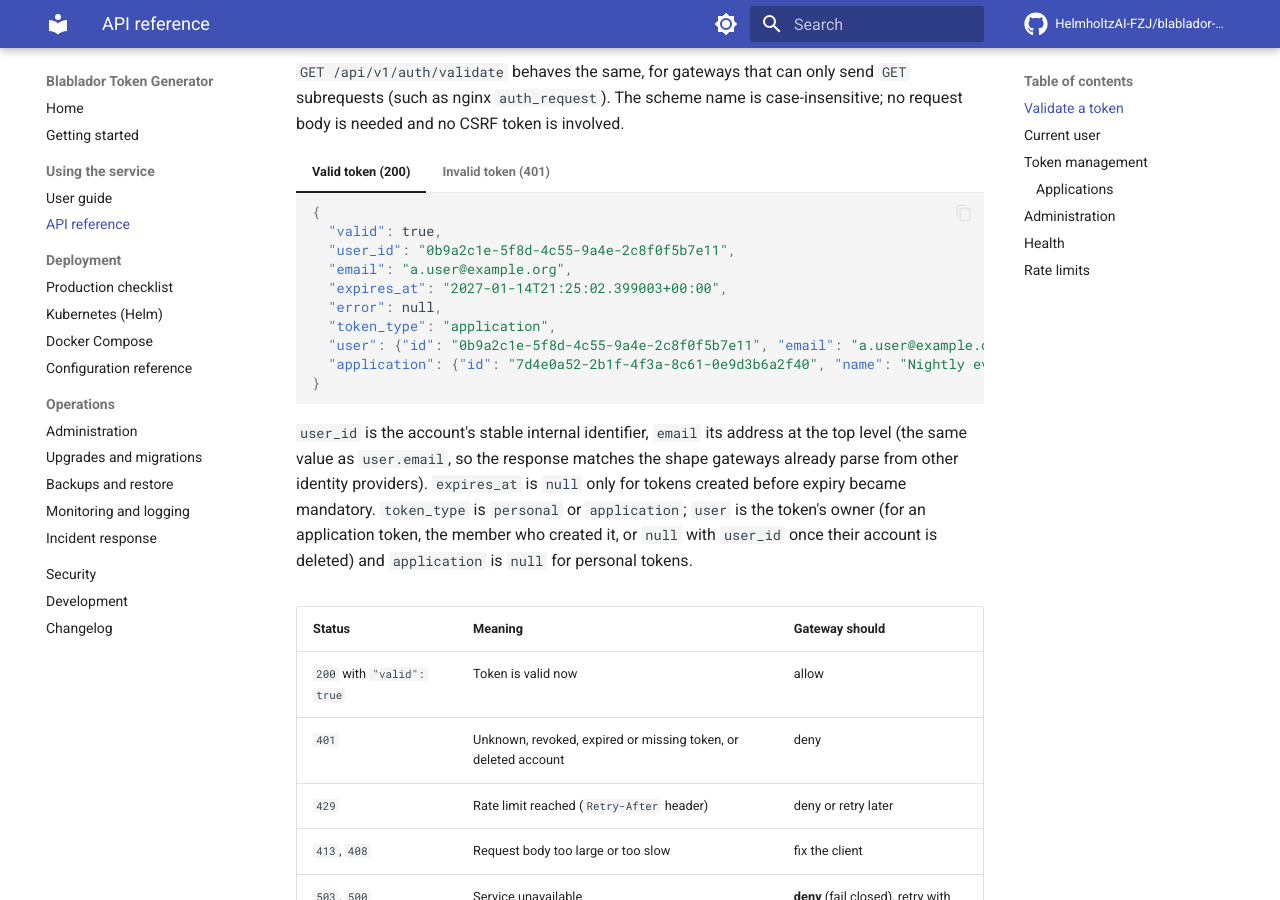
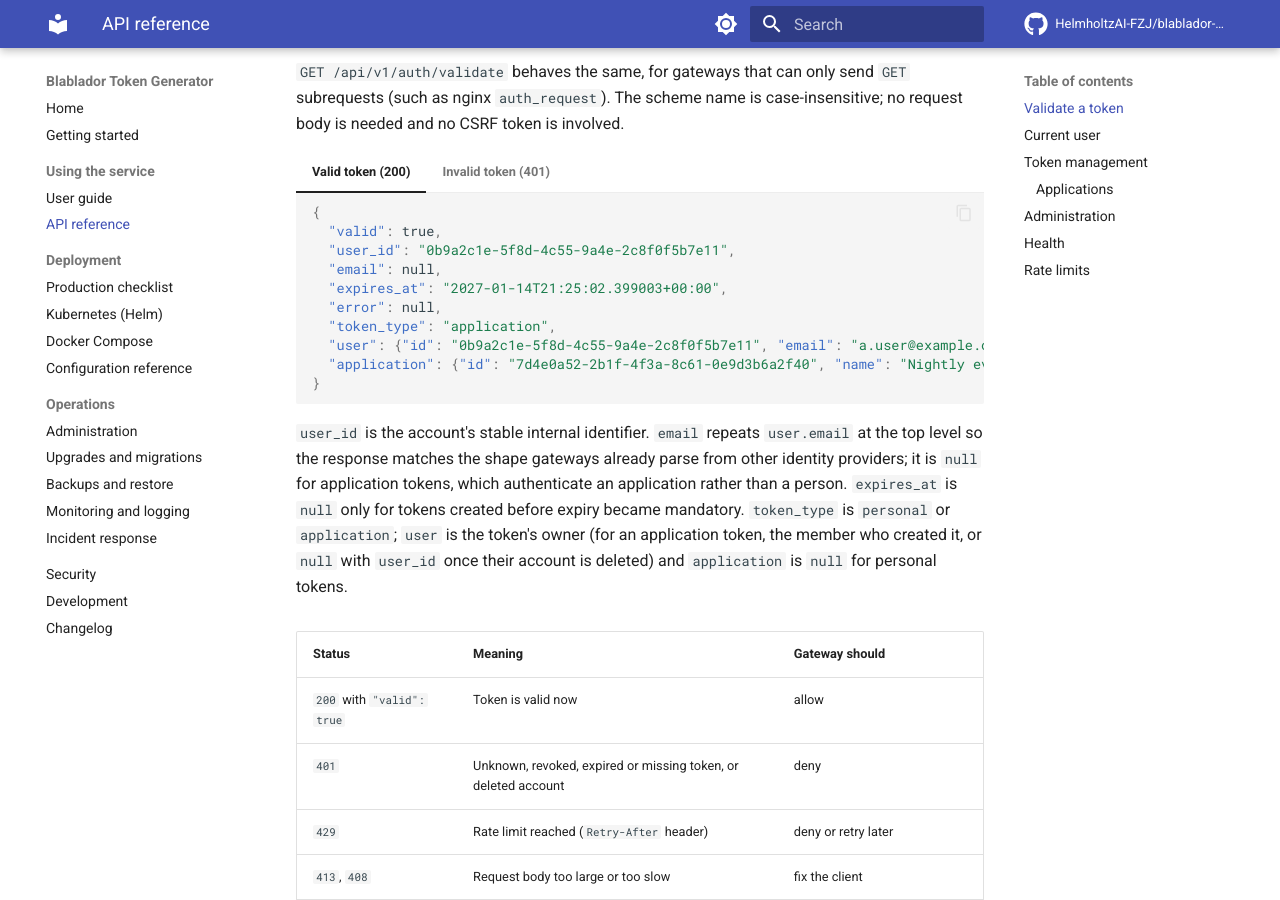
Before and after one commit to HelmholtzAI-FZJ/blablador-token-generator, an MkDocs documentation site: the page built from docs/api.md, in a window 1280 px wide and 900 px high, scrolled down 788 px. Built offline with MkDocs 1.6.1 and Material for MkDocs 9.7.7, drawn with Linux system fonts in a browser that asks for light colours; comment, search, counter and statistics services are not loaded.

Commit message:
fix(api): the flat email field is null for application tokens
An application token authenticates an application, not a person; the nested
user still names the owner. Keeps the flat field from claiming an identity the
token does not represent.

````diff
--- a/docs/api.md
+++ b/docs/api.md
@@ -33,7 +33,7 @@ case-insensitive; no request body is needed and no CSRF token is involved.
     {
       "valid": true,
       "user_id": "0b9a2c1e-5f8d-4c55-9a4e-2c8f0f5b7e11",
-      "email": "a.user@example.org",
+      "email": null,
       "expires_at": "2027-01-14T21:25:02.399003+00:00",
       "error": null,
       "token_type": "application",
@@ -42,9 +42,10 @@ case-insensitive; no request body is needed and no CSRF token is involved.
     }
     ```
 
-    `user_id` is the account's stable internal identifier, `email` its address
-    at the top level (the same value as `user.email`, so the response matches
-    the shape gateways already parse from other identity providers). `expires_at`
+    `user_id` is the account's stable internal identifier. `email` repeats
+    `user.email` at the top level so the response matches the shape gateways
+    already parse from other identity providers; it is `null` for application
+    tokens, which authenticate an application rather than a person. `expires_at`
     is `null` only for tokens created before expiry became mandatory.
     `token_type` is `personal` or `application`; `user` is the token's owner
     (for an application token, the member who created it, or `null` with
````
Also changed, not shown: CHANGELOG.md (+3 -3 lines), 2 other files.
